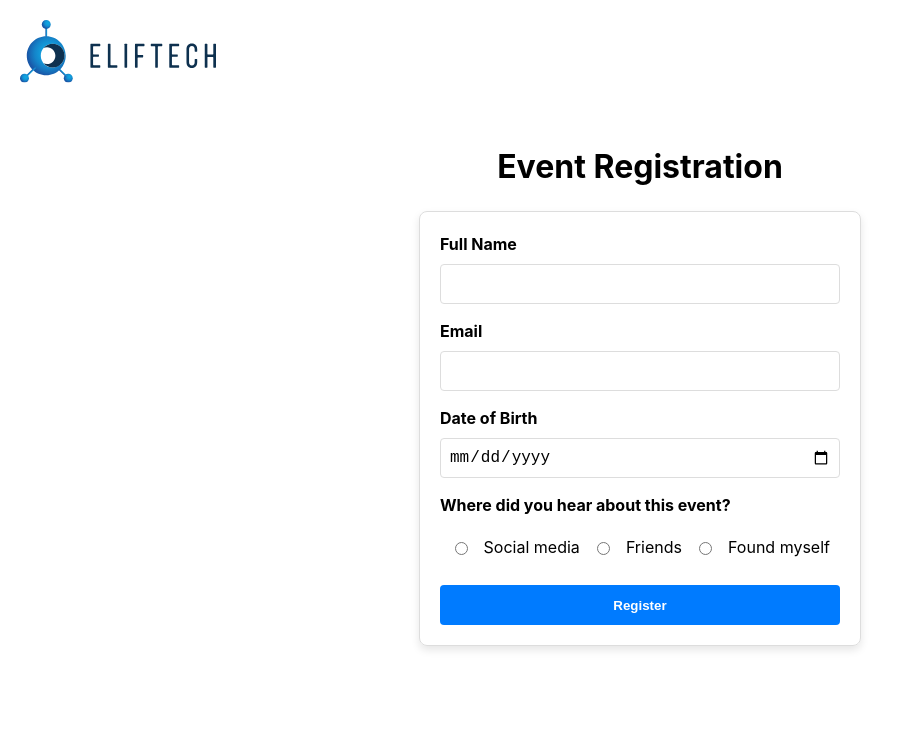
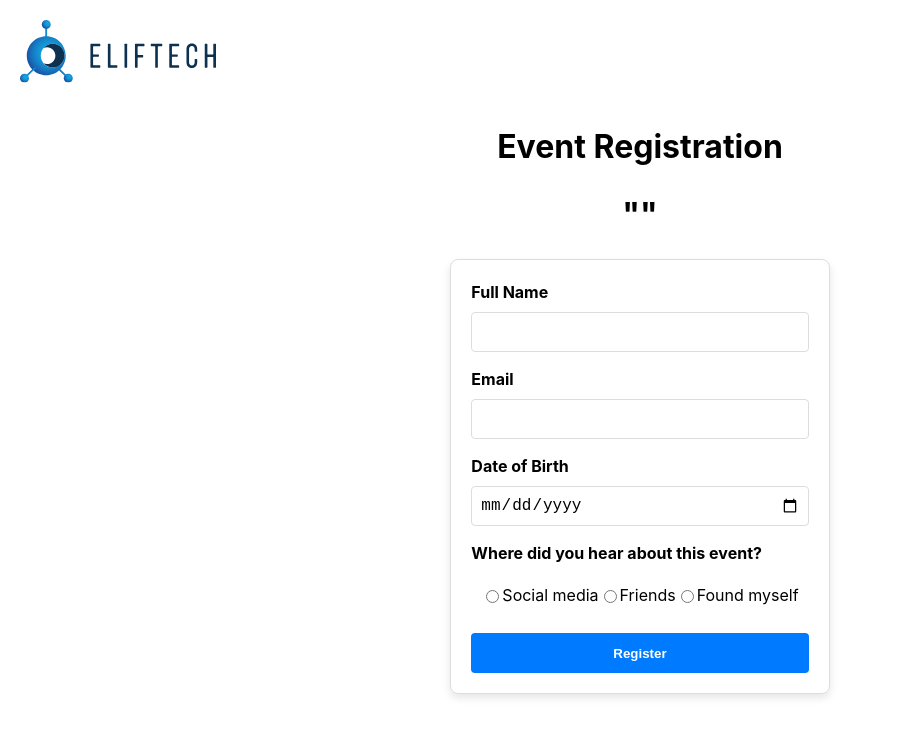
Before and after one commit to IvanRuskevych/test-events-registration-app, a React (Vite) app: page /register in a window 1280 px wide. Shown: the top 736 px of the page, without its empty margins (0-904 px from the left). Built offline with nearby package versions, Linux system fonts and the light colour scheme.

Commit message:
update markup

```diff
--- a/package.json
+++ b/package.json
@@ -20,6 +20,7 @@
     "react-infinite-scroll-component": "^6.1.0",
     "react-redux": "^9.1.2",
     "react-router-dom": "^6.23.1",
+    "react-toastify": "^10.0.5",
     "redux-persist": "^6.0.0",
     "styled-components": "^6.1.11"
   },
--- a/src/components/EventCard/EventCard.jsx
+++ b/src/components/EventCard/EventCard.jsx
@@ -1,7 +1,6 @@
 import { useDispatch } from 'react-redux';
 import PropTypes from 'prop-types';
 import { setEventId, setEventTitle } from '../../redux/events/slice.js';
-
 import {
   StyledEventCard,
   StyledEventDate,
@@ -20,6 +19,7 @@ const EventCard = ({ event }) => {
 
   const handleRegisterLinkClick = () => {
     dispatch(setEventId(_id));
+    dispatch(setEventTitle(title));
   };
 
   const handleViewLinkClick = () => {
--- a/src/components/EventRegistration/EventForm/EventForm.jsx
+++ b/src/components/EventRegistration/EventForm/EventForm.jsx
@@ -1,27 +1,23 @@
 import { useForm } from 'react-hook-form';
 import { useSelector } from 'react-redux';
-import PropTypes from 'prop-types';
 
 import { useSendData } from '../../../hooks/axiosAPI.js';
 import { selectEventId } from '../../../redux/events/selectors.js';
+import { FIELDS_PATTERN } from '../../../constants';
 
-import {
-  StyledButton,
-  StyledCheckboxWrapper,
-  StyledEventForm,
-  StyledInput,
-  StyledLabel,
-} from './EventForm.styled.js';
 import FormField from './FormField/FormField.jsx';
-import { FIELDS_PATTERN } from '../../../constants/index.js';
+import FormCheckBox from './FormCheckBox/FormCheckBox.jsx';
+import { StyledButton, StyledEventForm } from './EventForm.styled.js';
+import { toast } from 'react-toastify';
 
 const EventForm = () => {
   const {
     register,
     handleSubmit,
     reset,
-    formState: { errors },
-  } = useForm({ mode: 'onChange' });
+
+    formState: { errors, isValid, isLoading },
+  } = useForm();
   const { sendData } = useSendData();
 
   const eventId = useSelector(selectEventId);
@@ -29,6 +25,12 @@ const EventForm = () => {
   const handleSubmitForm = async data => {
     const newParticipant = { ...data, eventId };
     await sendData('/participants', newParticipant);
+    if (isLoading) {
+      toast.info('Please wait ...');
+    }
+    if (isValid) {
+      toast.success('You have successfully registered for this event.');
+    }
     reset();
   };
 
@@ -72,38 +74,18 @@ const EventForm = () => {
         fieldErrors={errors.dateOfBirth}
       />
 
-      <StyledLabel>Where did you hear about this event?</StyledLabel>
-      <StyledCheckboxWrapper>
-        <div style={{ display: 'flex', justifyContent: 'space-between', marginBottom: '16px' }}>
-          <StyledInput
-            type="radio"
-            value="Social media"
-            {...register('heardAbout', { required: 'This field is required' })}
-          />
-          Social media
-          <StyledInput
-            type="radio"
-            value="Friends"
-            {...register('heardAbout', { required: 'This field is required' })}
-          />
-          Friends
-          <StyledInput
-            type="radio"
-            value="Found myself"
-            {...register('heardAbout', { required: 'This field is required' })}
-          />
-          Found myself
-        </div>
-      </StyledCheckboxWrapper>
-      {errors.heardAbout && <p>{errors.heardAbout.message}</p>}
+      <FormCheckBox
+        name={'heardAbout'}
+        title={'Where did you hear about this event?'}
+        validation={register('heardAbout', {
+          required: 'Please answer the question: "Where did you hear about this event?"',
+        })}
+        fieldErrors={errors.heardAbout}
+      />
 
       <StyledButton type="submit">Register</StyledButton>
     </StyledEventForm>
   );
 };
 
-EventForm.propTypes = {
-  onSubmit: PropTypes.func,
-};
-
 export default EventForm;
--- a/src/components/EventRegistration/EventForm/EventForm.styled.js
+++ b/src/components/EventRegistration/EventForm/EventForm.styled.js
@@ -4,26 +4,9 @@ export const StyledEventForm = styled.form`
   display: flex;
   flex-direction: column;
   padding: 20px;
-  width: 400px;
   border: 1px solid #ddd;
   border-radius: 8px;
   box-shadow: 0 4px 8px rgba(0, 0, 0, 0.1);
-`;
-
-export const StyledLabel = styled.label`
-  margin-bottom: 8px;
-  font-weight: bold;
-`;
-
-export const StyledInput = styled.input`
-  padding: 0 8px;
-  border: 1px solid #ddd;
-  border-radius: 4px;
-  font-size: 16px;
-`;
-
-export const StyledCheckboxWrapper = styled.div`
-  padding: 10px;
 `;
 
 export const StyledButton = styled.button`
@@ -34,7 +17,6 @@ export const StyledButton = styled.button`
   color: white;
   border: none;
   border-radius: 4px;
-  padding: 10px 20px;
   cursor: pointer;
 
   &:hover {
--- /dev/null
+++ b/src/components/EventRegistration/EventForm/FormCheckBox/FormCheckBox.jsx
@@ -0,0 +1,36 @@
+import { useEffect } from 'react';
+import { toast } from 'react-toastify';
+import PropTypes from 'prop-types';
+import { StyledLabel, StyledCheckboxWrapper, StyledInput } from './FormCheckBox.styled.js';
+
+const FormCheckBox = ({ fieldErrors, validation, title }) => {
+  useEffect(() => {
+    if (fieldErrors) {
+      toast.error(fieldErrors.message);
+    }
+  }, [fieldErrors]);
+
+  return (
+    <>
+      <StyledLabel>{title}</StyledLabel>
+      <StyledCheckboxWrapper>
+        <StyledInput type="radio" value="Social media" {...validation} />
+        Social media
+        <StyledInput type="radio" value="Friends" {...validation} />
+        Friends
+        <StyledInput type="radio" value="Found myself" {...validation} />
+        Found myself
+      </StyledCheckboxWrapper>
+    </>
+  );
+};
+
+FormCheckBox.propTypes = {
+  title: PropTypes.string.isRequired,
+  fieldErrors: PropTypes.object,
+  validation: PropTypes.shape({
+    required: PropTypes.string,
+  }).isRequired,
+};
+
+export default FormCheckBox;
--- /dev/null
+++ b/src/components/EventRegistration/EventForm/FormCheckBox/FormCheckBox.styled.js
@@ -0,0 +1,20 @@
+import styled from 'styled-components';
+
+export const StyledLabel = styled.label`
+  margin-bottom: 8px;
+  font-weight: bold;
+`;
+
+export const StyledInput = styled.input`
+  padding: 0 8px;
+  border: 1px solid #ddd;
+  border-radius: 4px;
+  font-size: 16px;
+`;
+
+export const StyledCheckboxWrapper = styled.div`
+  display: flex;
+  justify-content: space-between;
+  margin-bottom: 16px;
+  padding: 10px;
+`;
--- a/src/components/EventRegistration/EventForm/FormField/FormField.jsx
+++ b/src/components/EventRegistration/EventForm/FormField/FormField.jsx
@@ -1,21 +1,29 @@
 import PropTypes from 'prop-types';
 import { StyledFormFieldWrapper, StyledInput, StyledLabel } from './FormField.styled.js';
+import { toast } from 'react-toastify';
+import { useEffect } from 'react';
 
-const FormField = ({ type, fieldErrors, validation, title }) => {
+const FormField = ({ type, title, fieldErrors, validation }) => {
+  useEffect(() => {
+    if (fieldErrors) {
+      toast.error(fieldErrors.message);
+    }
+  }, [fieldErrors]);
+
   return (
-    <StyledFormFieldWrapper>
-      <StyledLabel>{title}</StyledLabel>
-      <StyledInput type={type} {...validation} />
-      {fieldErrors && <p role="alert">{fieldErrors.message}</p>}
-    </StyledFormFieldWrapper>
+    <>
+      <StyledFormFieldWrapper>
+        <StyledLabel>{title}</StyledLabel>
+        <StyledInput type={type} {...validation} />
+      </StyledFormFieldWrapper>
+    </>
   );
 };
 
 FormField.propTypes = {
+  title: PropTypes.string.isRequired,
   type: PropTypes.string,
-  title: PropTypes.string.isRequired,
   fieldErrors: PropTypes.object,
-  // className: PropTypes.string,
   validation: PropTypes.shape({
     required: PropTypes.string,
     minLength: PropTypes.shape({
--- a/src/components/EventRegistration/EventRegistration.jsx
+++ b/src/components/EventRegistration/EventRegistration.jsx
@@ -1,10 +1,14 @@
 import EventForm from './EventForm/EventForm.jsx';
 import { StyledEventRegistrationContainer, StyledTitle } from './EventRegistration.styled.js';
+import { useSelector } from 'react-redux';
+import { selectEventTitle } from '../../redux/events/selectors.js';
 
 const EventRegistration = () => {
+  const eventTitle = useSelector(selectEventTitle);
   return (
     <StyledEventRegistrationContainer>
       <StyledTitle>Event Registration</StyledTitle>
+      <StyledTitle>{`"${eventTitle}"`}</StyledTitle>
       <EventForm />
     </StyledEventRegistrationContainer>
   );
--- a/src/components/EventRegistration/EventRegistration.styled.js
+++ b/src/components/EventRegistration/EventRegistration.styled.js
@@ -7,5 +7,5 @@ export const StyledEventRegistrationContainer = styled.div`
 `;
 
 export const StyledTitle = styled.h1`
-  margin: 20px;
+  margin-bottom: 20px;
 `;
--- a/src/components/EventsBoard/EventsBoard.jsx
+++ b/src/components/EventsBoard/EventsBoard.jsx
@@ -14,7 +14,6 @@ const EventsBoard = () => {
   const [search, setSearch] = useState('');
   const [hasMore, setHasMore] = useState(true);
   const page = useSelector(selectPage);
-
   const events = useSelector(selectEvents);
   const total = useSelector(selectTotal);
 
--- a/src/components/Layout/Layout.jsx
+++ b/src/components/Layout/Layout.jsx
@@ -1,4 +1,6 @@
 import { NavLink, Outlet } from 'react-router-dom';
+import { ToastContainer } from 'react-toastify';
+import 'react-toastify/dist/ReactToastify.css';
 
 import logo from '../../assets/logo.svg';
 import { IconLogo, LogoWrapper, StyledMain } from './Layout.styled.js';
@@ -6,6 +8,7 @@ import { IconLogo, LogoWrapper, StyledMain } from './Layout.styled.js';
 const Layout = () => {
   return (
     <>
+      <ToastContainer />
       <header>
         <LogoWrapper>
           <NavLink to={'/'}>
--- a/src/main.jsx
+++ b/src/main.jsx
@@ -8,12 +8,12 @@ import { persistedStore, store } from './redux/store.js';
 import { PersistGate } from 'redux-persist/integration/react';
 
 ReactDOM.createRoot(document.getElementById('root')).render(
-  <React.StrictMode>
+  // <React.StrictMode>
   <Provider store={store}>
     <PersistGate loading={null} persistor={persistedStore}></PersistGate>
     <BrowserRouter basename={import.meta.env.BASE_URL}>
       <App />
     </BrowserRouter>
   </Provider>
-  </React.StrictMode>
+  // </React.StrictMode>
 );
```
Also changed, not shown: 1 other file (tests, documents, lock files or other folders). Lines whose indentation alone changed are shown as unchanged.
